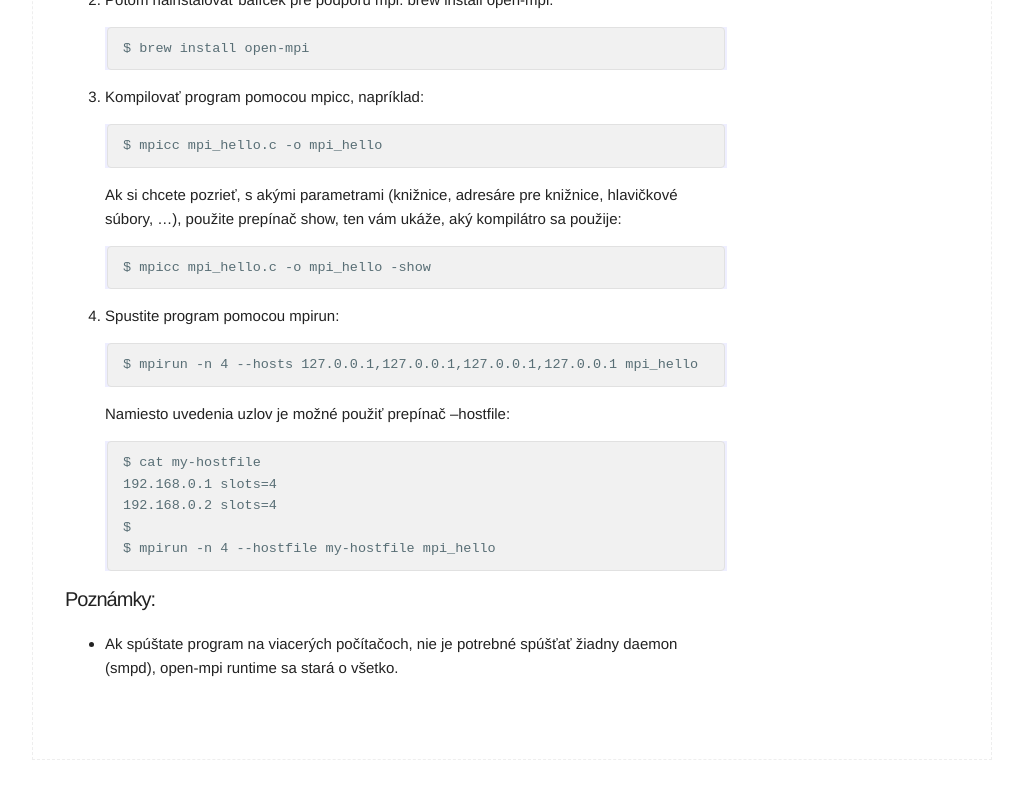
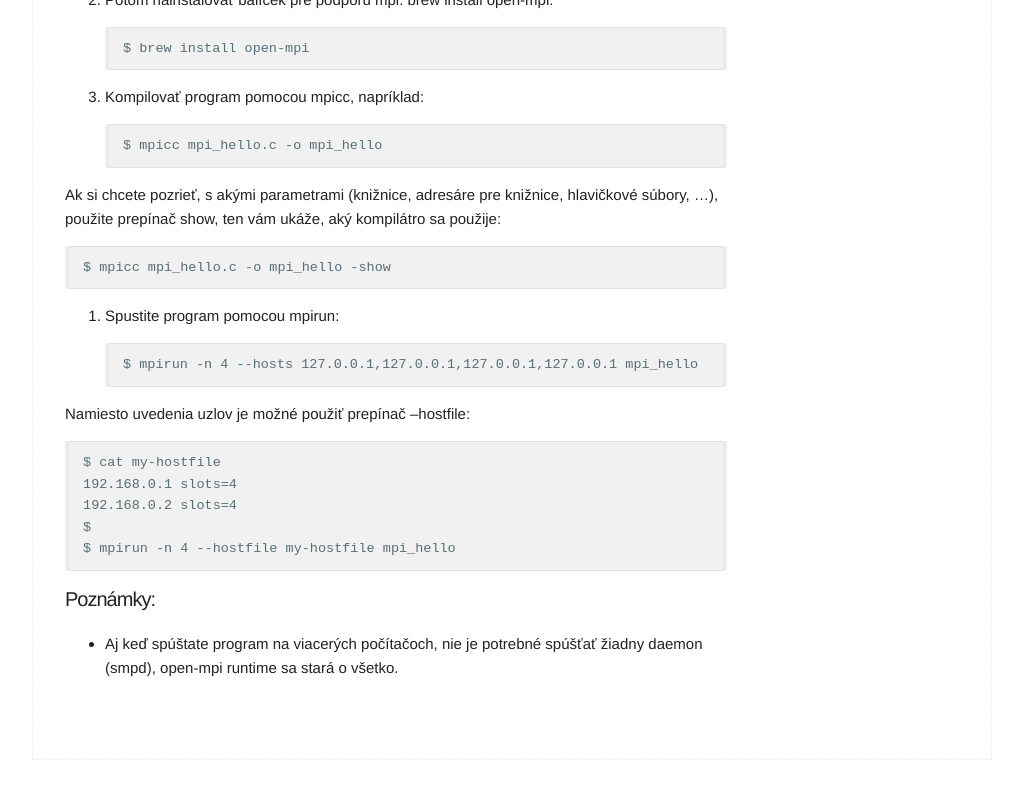
Before and after one commit to MichalCernansky/paralprg-fiit, a Jekyll site: the page built from _labs/lab_09.md, in a window 1280 px wide and 900 px high, scrolled down 1210 px. Shown: the top 799 px of the window, without its empty margins (128-1151 px from the left). Built offline with Jekyll 4.4.1, drawn with Linux system fonts in a browser that asks for light colours; some of the changed text lies outside the part shown.

Commit message:
Lab 9 verbatim formatting

````diff
--- a/_labs/lab_09.md
+++ b/_labs/lab_09.md
@@ -11,9 +11,10 @@ category: lab
   - Project -> Build Options -> Linker Settings -> pole Other Link Options -> pridať „-lmpi“
 0. Spustiť program smpd a nechať ako bežiaci proces Pomocou CMD alebo PowerShell:
 ```
-# cd %CodeBlocksPath%/toolchains/bin
-# ./smpd -d
+$ cd %CodeBlocksPath%/toolchains/bin
+$ ./smpd -d
 ```
+
 0. Skompilovaný (.exe) súbor musí byť umiestnený v rovnakom adresári na oboch PC
 0. V CodeBlocks nastaviť argumenty programu
   - Project -> „Set programs arguments...“
@@ -50,18 +51,22 @@ $ /usr/bin/ruby -e "$(curl -fsSL https://raw.githubusercontent.com/Homebrew/inst
 ```
 $ brew install open-mpi
 ```
+
 0. Kompilovať program pomocou mpicc, napríklad:
 ```
 $ mpicc mpi_hello.c -o mpi_hello
 ```
+
 Ak si chcete pozrieť, s akými parametrami (knižnice, adresáre pre knižnice, hlavičkové súbory, ...), použite prepínač show, ten vám ukáže, aký kompilátro sa použije:
 ```
 $ mpicc mpi_hello.c -o mpi_hello -show
 ```
+
 0. Spustite program pomocou mpirun:
 ```
 $ mpirun -n 4 --hosts 127.0.0.1,127.0.0.1,127.0.0.1,127.0.0.1 mpi_hello
 ```
+
 Namiesto uvedenia uzlov je možné použiť prepínač --hostfile:
 ```
 $ cat my-hostfile
@@ -72,4 +77,4 @@ $ mpirun -n 4 --hostfile my-hostfile mpi_hello
 ```
 
 ### Poznámky:
-- Ak spúštate program na viacerých počítačoch, nie je potrebné spúšťať žiadny daemon (smpd), open-mpi runtime sa stará o všetko.
+- Aj keď spúštate program na viacerých počítačoch, nie je potrebné spúšťať žiadny daemon (smpd), open-mpi runtime sa stará o všetko.
````
